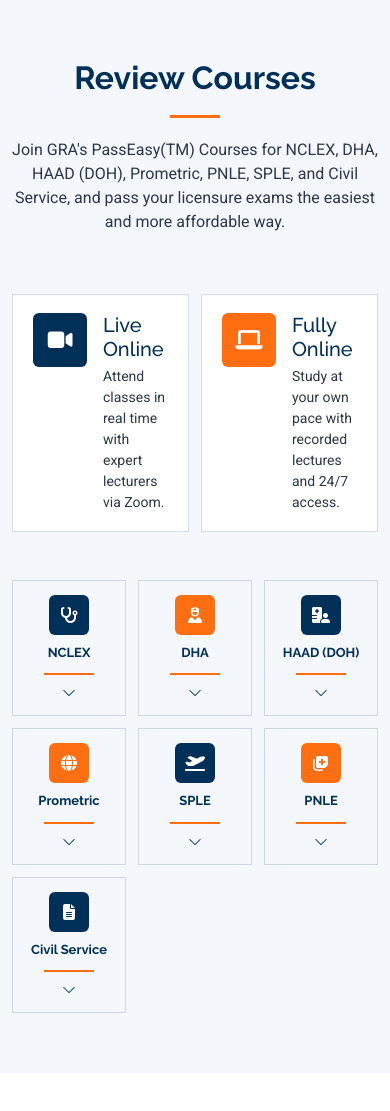
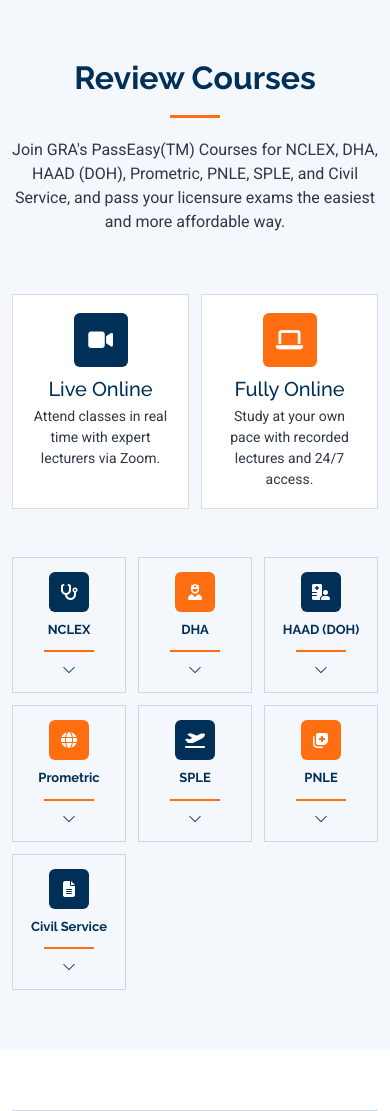
Before and after one commit to boybilis/gra, a PHP site: page / in a window 390 px wide. Shown: the part 3679-4790 px from the top of the page. Run offline with PHP 8.4, Linux system fonts and the light colour scheme.

Commit message:
Updated files

```diff
--- a/assets/css/gra-content.css
+++ b/assets/css/gra-content.css
@@ -414,7 +414,16 @@
     flex: 0 0 auto;
   }
   .learning-mode-card {
-    align-items: flex-start;
+    flex-direction: column;
+    align-items: center;
+    text-align: center;
+    gap: 10px;
+  }
+  .learning-mode-card i {
+    margin: 0 auto;
+  }
+  .learning-mode-card > div {
+    width: 100%;
   }
 }
 
```
